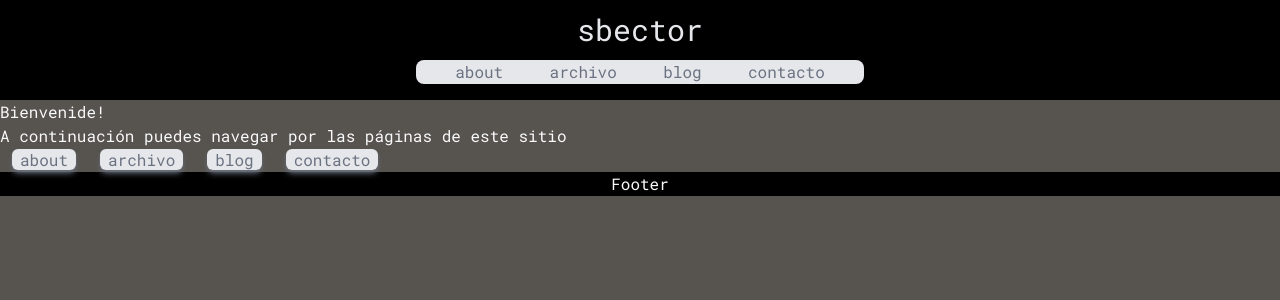
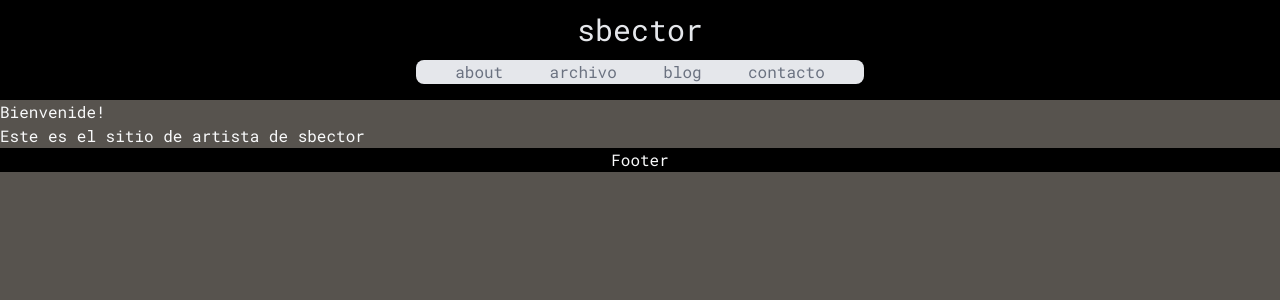
Before and after one commit to Sbector/artista, a Next.js app: page / in a window 1280 px wide. Shown: the top 300 px of the page. Built offline with nearby package versions, Linux system fonts and the light colour scheme.

Commit message:
update home

```diff
--- a/src/app/page.tsx
+++ b/src/app/page.tsx
@@ -4,11 +4,7 @@ export default function Home() {
     return (
         <div>
             <h1>Bienvenide!</h1>
-            <h2>A continuación puedes navegar por las páginas de este sitio</h2>
-            <Button href="./about">about</Button>
-            <Button href="./archivo">archivo</Button>
-            <Button href="./blog">blog</Button>
-            <Button href="./contacto">contacto</Button>
+            <p>Este es el sitio de artista de sbector</p>
         </div>
     )
 }
```
